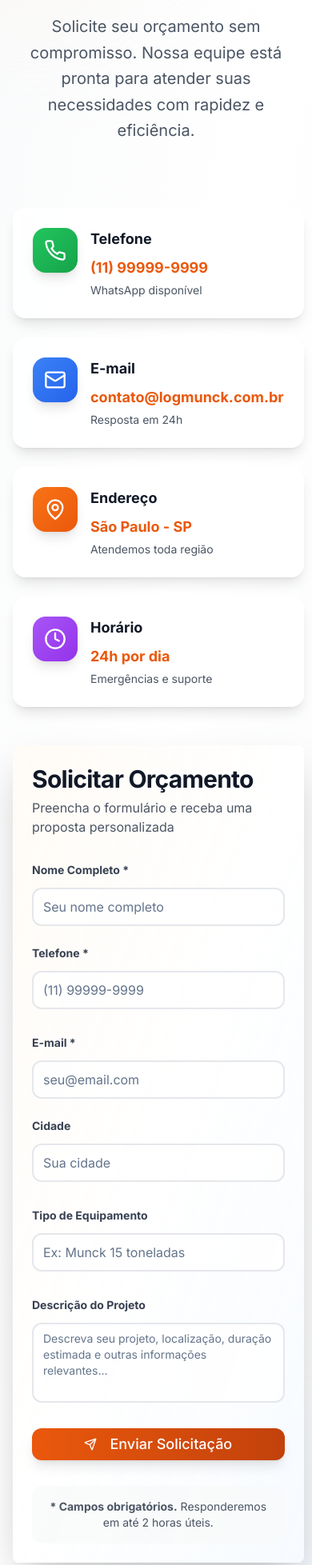
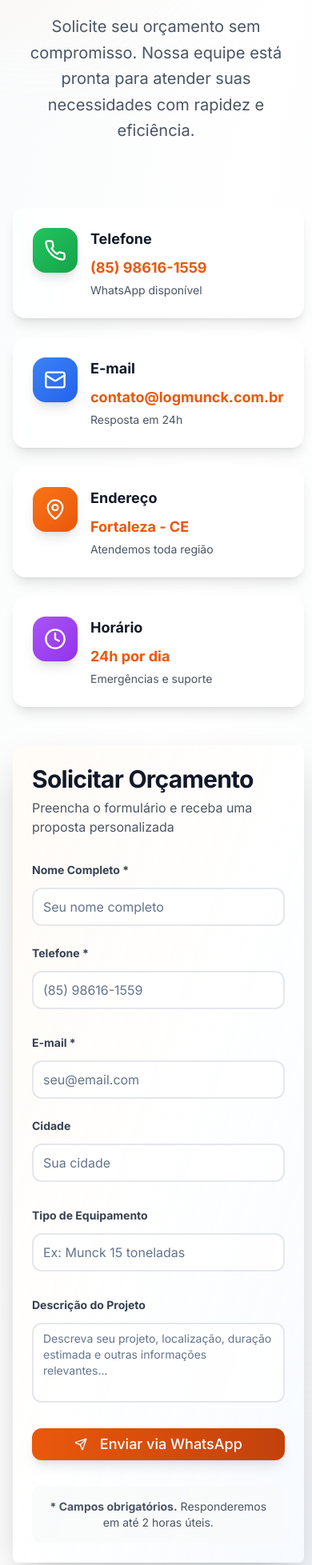
Before and after one commit to sdiksoft/munck-moderno-visual, a React (Vite) app: page / in a window 390 px wide. Shown: the part 9545-11502 px from the top of the page at 80% size. Built offline with nearby package versions, Linux system fonts and the light colour scheme.

Commit message:
Add WhatsApp contact option
Implement WhatsApp contact option for the provided phone number.

```diff
--- a/src/components/ContactSection.tsx
+++ b/src/components/ContactSection.tsx
@@ -6,25 +6,30 @@ import { Textarea } from '@/components/ui/textarea';
 import { Card, CardContent, CardHeader, CardTitle } from '@/components/ui/card';
 
 const ContactSection = () => {
+  const whatsappNumber = "5585986161559";
+  const whatsappLink = `https://wa.me/${whatsappNumber}`;
+
   const contactInfo = [
     {
       icon: Phone,
       title: 'Telefone',
-      info: '(11) 99999-9999',
+      info: '(85) 98616-1559',
       subtitle: 'WhatsApp disponível',
-      gradient: 'from-green-500 to-green-600'
+      gradient: 'from-green-500 to-green-600',
+      link: whatsappLink
     },
     {
       icon: Mail,
       title: 'E-mail',
       info: 'contato@logmunck.com.br',
       subtitle: 'Resposta em 24h',
-      gradient: 'from-blue-500 to-blue-600'
+      gradient: 'from-blue-500 to-blue-600',
+      link: 'mailto:contato@logmunck.com.br'
     },
     {
       icon: MapPin,
       title: 'Endereço',
-      info: 'São Paulo - SP',
+      info: 'Fortaleza - CE',
       subtitle: 'Atendemos toda região',
       gradient: 'from-orange-500 to-orange-600'
     },
@@ -62,8 +67,8 @@ const ContactSection = () => {
           <div className="lg:col-span-1 space-y-6">
             {contactInfo.map((item, index) => {
               const IconComponent = item.icon;
-              return (
-                <div key={index} className="flex items-start space-x-4 p-6 bg-white/80 backdrop-blur-sm rounded-2xl shadow-lg hover:shadow-xl transition-all duration-300 border border-white/20 group hover:scale-105">
+              const content = (
+                <div className="flex items-start space-x-4 p-6 bg-white/80 backdrop-blur-sm rounded-2xl shadow-lg hover:shadow-xl transition-all duration-300 border border-white/20 group hover:scale-105">
                   <div className={`w-14 h-14 bg-gradient-to-br ${item.gradient} rounded-2xl flex items-center justify-center flex-shrink-0 group-hover:scale-110 transition-transform duration-300 shadow-lg`}>
                     <IconComponent className="h-7 w-7 text-white" />
                   </div>
@@ -72,6 +77,22 @@ const ContactSection = () => {
                     <p className="text-orange-600 font-bold text-lg mb-1">{item.info}</p>
                     <p className="text-sm text-gray-600">{item.subtitle}</p>
                   </div>
+                </div>
+              );
+
+              return item.link ? (
+                <a
+                  key={index}
+                  href={item.link}
+                  target="_blank"
+                  rel="noopener noreferrer"
+                  className="block"
+                >
+                  {content}
+                </a>
+              ) : (
+                <div key={index}>
+                  {content}
                 </div>
               );
             })}
@@ -102,7 +123,7 @@ const ContactSection = () => {
                     Telefone *
                   </label>
                   <Input
-                    placeholder="(11) 99999-9999"
+                    placeholder="(85) 98616-1559"
                     className="h-12 border-2 border-gray-200 rounded-xl focus:border-orange-500 transition-colors bg-white/80"
                   />
                 </div>
@@ -151,10 +172,17 @@ const ContactSection = () => {
                 />
               </div>
 
-              <Button className="w-full bg-gradient-to-r from-orange-600 to-orange-700 hover:from-orange-700 hover:to-orange-800 text-white text-lg py-4 rounded-xl shadow-lg hover:shadow-xl transition-all duration-300 hover:scale-105">
-                <Send className="mr-2 h-5 w-5" />
-                Enviar Solicitação
-              </Button>
+              <a
+                href={whatsappLink}
+                target="_blank"
+                rel="noopener noreferrer"
+                className="block"
+              >
+                <Button className="w-full bg-gradient-to-r from-orange-600 to-orange-700 hover:from-orange-700 hover:to-orange-800 text-white text-lg py-4 rounded-xl shadow-lg hover:shadow-xl transition-all duration-300 hover:scale-105">
+                  <Send className="mr-2 h-5 w-5" />
+                  Enviar via WhatsApp
+                </Button>
+              </a>
 
               <p className="text-sm text-gray-600 text-center bg-gray-50/80 p-4 rounded-xl">
                 <strong>* Campos obrigatórios.</strong> Responderemos em até 2 horas úteis.
--- a/src/components/Footer.tsx
+++ b/src/components/Footer.tsx
@@ -2,6 +2,9 @@
 import { Phone, Mail, MapPin, Clock, Facebook, Instagram, Linkedin } from 'lucide-react';
 
 const Footer = () => {
+  const whatsappNumber = "5585986161559";
+  const whatsappLink = `https://wa.me/${whatsappNumber}`;
+
   return (
     <footer className="bg-gray-900 text-white">
       <div className="container mx-auto px-4 py-16">
@@ -70,24 +73,32 @@ const Footer = () => {
           <div>
             <h3 className="text-lg font-semibold mb-4">Contato</h3>
             <div className="space-y-4">
-              <div className="flex items-center space-x-3">
-                <Phone className="h-5 w-5 text-orange-500 flex-shrink-0" />
+              <a
+                href={whatsappLink}
+                target="_blank"
+                rel="noopener noreferrer"
+                className="flex items-center space-x-3 group hover:text-green-400 transition-colors"
+              >
+                <Phone className="h-5 w-5 text-orange-500 flex-shrink-0 group-hover:text-green-400 transition-colors" />
                 <div>
-                  <div className="text-white">(11) 99999-9999</div>
+                  <div className="text-white group-hover:text-green-400 transition-colors">(85) 98616-1559</div>
                   <div className="text-sm text-gray-400">WhatsApp disponível</div>
                 </div>
-              </div>
-              <div className="flex items-center space-x-3">
-                <Mail className="h-5 w-5 text-orange-500 flex-shrink-0" />
+              </a>
+              <a
+                href="mailto:contato@logmunck.com.br"
+                className="flex items-center space-x-3 group hover:text-blue-400 transition-colors"
+              >
+                <Mail className="h-5 w-5 text-orange-500 flex-shrink-0 group-hover:text-blue-400 transition-colors" />
                 <div>
-                  <div className="text-white">contato@logmunck.com.br</div>
+                  <div className="text-white group-hover:text-blue-400 transition-colors">contato@logmunck.com.br</div>
                   <div className="text-sm text-gray-400">Resposta em 24h</div>
                 </div>
-              </div>
+              </a>
               <div className="flex items-center space-x-3">
                 <MapPin className="h-5 w-5 text-orange-500 flex-shrink-0" />
                 <div>
-                  <div className="text-white">São Paulo - SP</div>
+                  <div className="text-white">Fortaleza - CE</div>
                   <div className="text-sm text-gray-400">Atendemos toda região</div>
                 </div>
               </div>
--- a/src/components/Header.tsx
+++ b/src/components/Header.tsx
@@ -13,6 +13,9 @@ const Header = () => {
     { name: 'Equipamentos', href: '#equipamentos' },
     { name: 'Contato', href: '#contato' },
   ];
+
+  const whatsappNumber = "5585986161559";
+  const whatsappLink = `https://wa.me/${whatsappNumber}`;
 
   return (
     <header className="fixed top-0 left-0 right-0 z-50 bg-white/90 backdrop-blur-md border-b border-gray-200/50 shadow-lg">
@@ -42,13 +45,24 @@ const Header = () => {
 
           {/* Enhanced Contact Info & CTA */}
           <div className="hidden lg:flex items-center space-x-6">
-            <div className="flex items-center space-x-2 text-sm text-gray-600 bg-gray-50/80 px-4 py-2 rounded-full">
+            <a
+              href={whatsappLink}
+              target="_blank"
+              rel="noopener noreferrer"
+              className="flex items-center space-x-2 text-sm text-gray-600 bg-gray-50/80 px-4 py-2 rounded-full hover:bg-green-50 hover:text-green-600 transition-all duration-300"
+            >
               <Phone className="h-4 w-4 text-orange-600" />
-              <span className="font-medium">(11) 99999-9999</span>
-            </div>
+              <span className="font-medium">(85) 98616-1559</span>
+            </a>
+            <a
+              href={whatsappLink}
+              target="_blank"
+              rel="noopener noreferrer"
+            >
               <Button className="bg-gradient-to-r from-orange-600 to-orange-700 hover:from-orange-700 hover:to-orange-800 text-white px-6 py-2.5 rounded-xl shadow-lg hover:shadow-xl transition-all duration-300 hover:scale-105">
                 Solicitar Orçamento
               </Button>
+            </a>
           </div>
 
           {/* Mobile Menu Button */}
@@ -75,13 +89,24 @@ const Header = () => {
                 </a>
               ))}
               <div className="pt-6 border-t border-gray-200/50 space-y-4">
-                <div className="flex items-center space-x-3 text-sm text-gray-600 bg-gray-50 px-4 py-3 rounded-lg">
+                <a
+                  href={whatsappLink}
+                  target="_blank"
+                  rel="noopener noreferrer"
+                  className="flex items-center space-x-3 text-sm text-gray-600 bg-gray-50 px-4 py-3 rounded-lg hover:bg-green-50 hover:text-green-600 transition-all duration-300"
+                >
                   <Phone className="h-4 w-4 text-orange-600" />
-                  <span className="font-medium">(11) 99999-9999</span>
-                </div>
+                  <span className="font-medium">(85) 98616-1559</span>
+                </a>
+                <a
+                  href={whatsappLink}
+                  target="_blank"
+                  rel="noopener noreferrer"
+                >
                   <Button className="w-full bg-gradient-to-r from-orange-600 to-orange-700 hover:from-orange-700 hover:to-orange-800 text-white py-3 rounded-xl shadow-lg">
                     Solicitar Orçamento
                   </Button>
+                </a>
               </div>
             </nav>
           </div>
```
Lines whose indentation alone changed are shown as unchanged.
